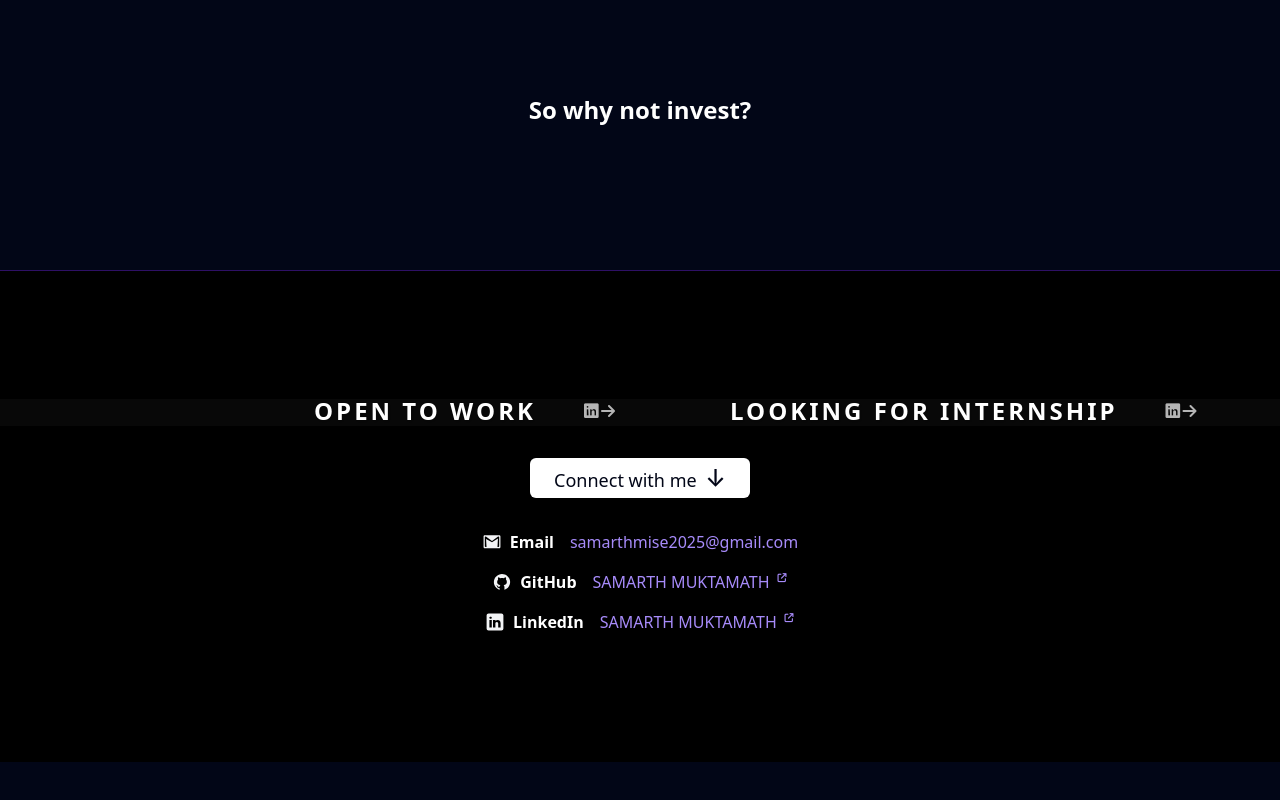
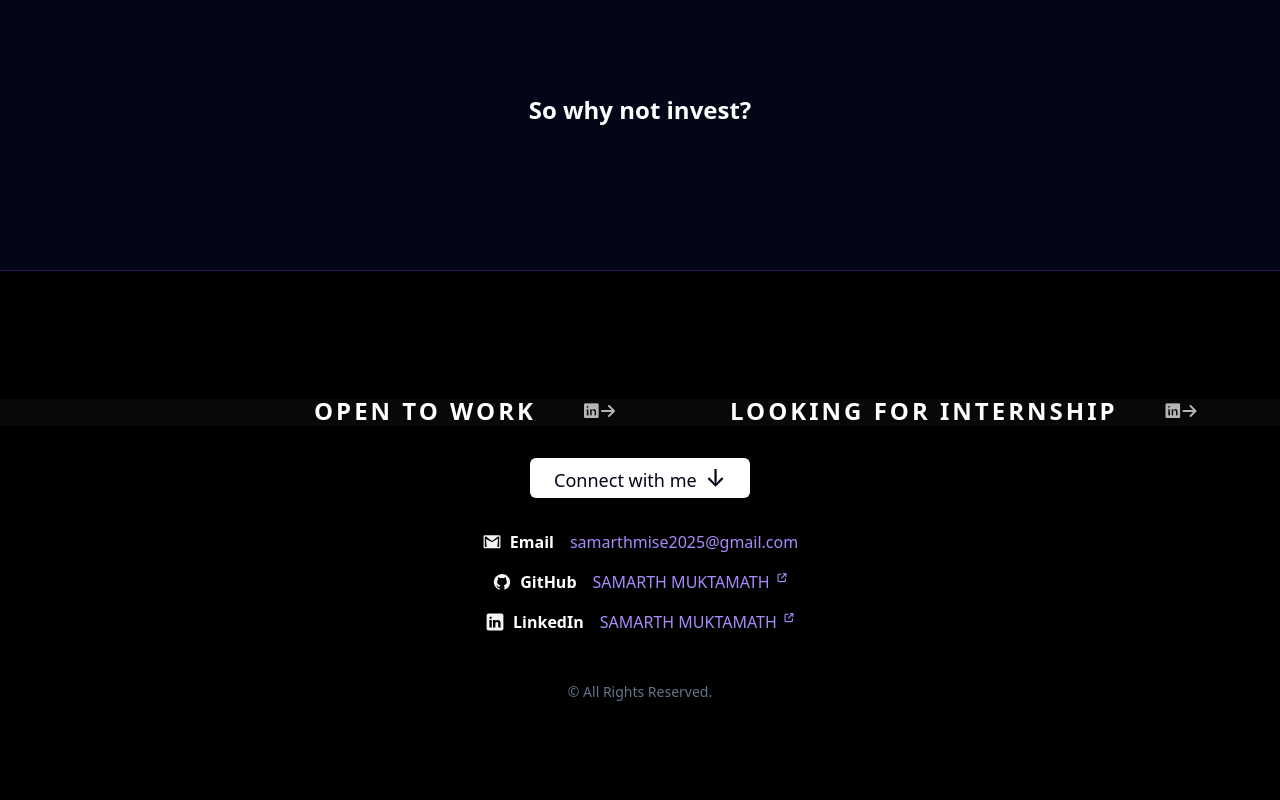
Before and after one commit to young-monk-samarth/PORTFOILIO, a SvelteKit app: page / in a window 1280 px wide. Shown: the part 3822-4622 px from the top of the page. Before the commit the page ends 4584 px from the top, so only its background shows below. Built offline with nearby package versions, Linux system fonts and the light colour scheme.

Commit message:
Update Footer.svelte

```diff
--- a/src/components/Footer.svelte
+++ b/src/components/Footer.svelte
@@ -190,6 +190,10 @@ color: white !important; /* Text color */
                 </sup>
             </a>
         </p>
+  <p class="text-center text-sm text-slate-500 mt-8">
+            &copy; All Rights Reserved.
+        </p>
+
 
 
 
```
